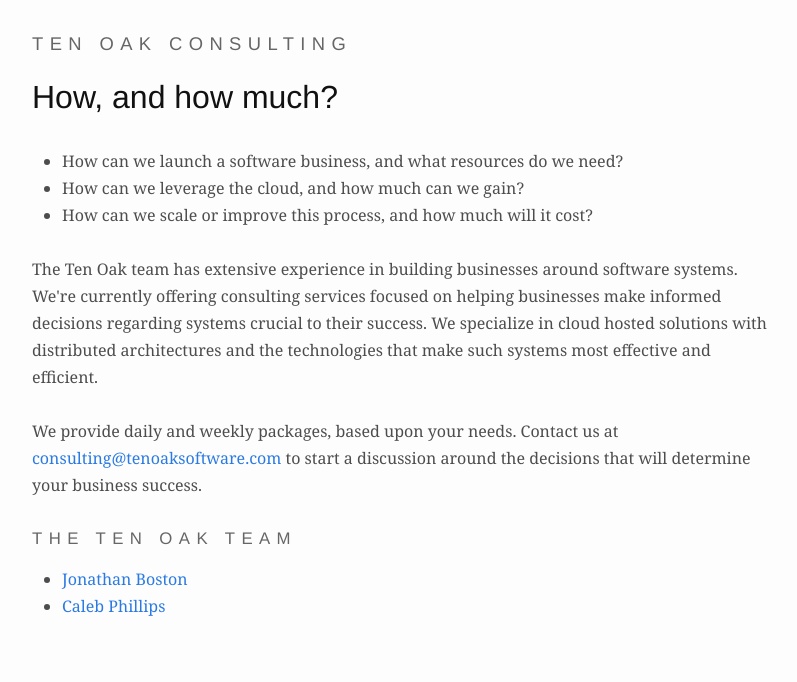
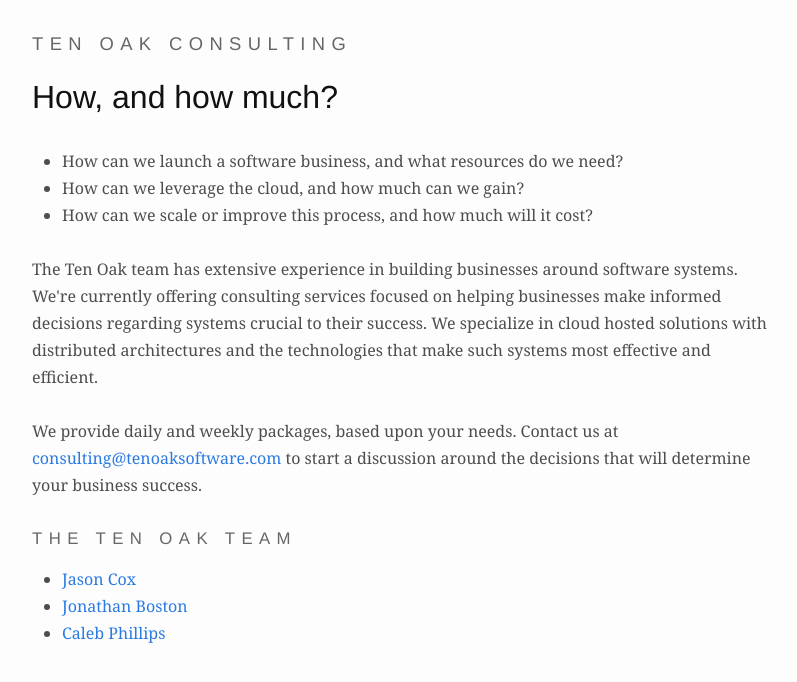
Before and after one commit to TenOak/tenoak.github.io, a Jekyll site: the page built from index.html, in a window 1280 px wide. Shown: the top 682 px of the page, without its empty margins (238-1035 px from the left). Built offline with Jekyll 4.4.1, drawn with Linux system fonts in a browser that asks for light colours.

Commit message:
Update index.html

```diff
--- a/index.html
+++ b/index.html
@@ -18,6 +18,7 @@
 
   <h3 style="font-family:Helvetica Neue,Helvetica,sans-serif;text-transform:uppercase;letter-spacing:0.4rem;font-size:1.05rem;color:hsl(0,0%,40%);">The Ten Oak Team</h3>
   <ul style="color:hsl(0,0%,30%);margin-bottom:27px;line-height:27px;">
+    <li><a href="https://twitter.com/casonjox">Jason Cox</a></li>
     <li><a href="https://twitter.com/bostonou">Jonathan Boston</a></li>
     <li><a href="https://twitter.com/_calebp">Caleb Phillips</a></li>
   </ul>
```
